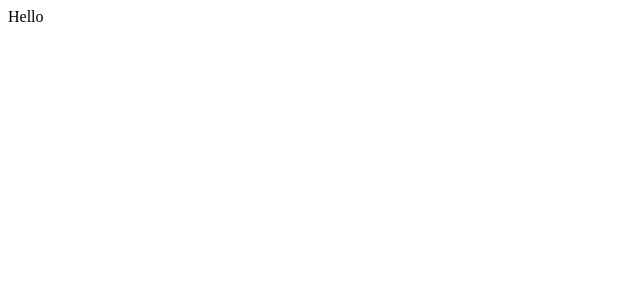
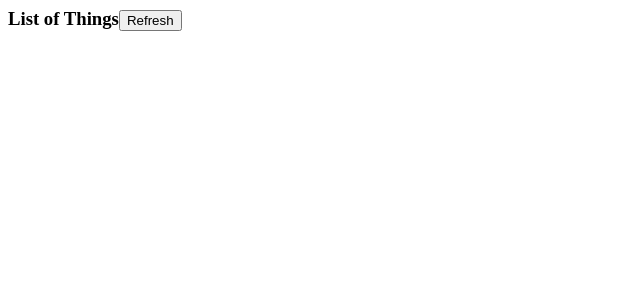
Before and after one commit to awseward/hello-reactive, a React app: page / in a window 1280 px wide. Shown: the top 300 px of the page, without its empty margins (0-640 px from the left). Built offline with nearby package versions, Linux system fonts and the light colour scheme.

Commit message:
Start adding form

```diff
--- a/src/App.jsx
+++ b/src/App.jsx
@@ -2,6 +2,15 @@ import React, { Component, PropTypes } from 'react';
 
 export default class App extends Component {
   render() {
-    return <div>Hello</div>;
+    return (
+      <div>
+        <h3>
+          List of Things
+          <button onClick={() => {}}>
+            Refresh
+          </button>
+        </h3>
+      </div>
+    );
   }
 };
```
